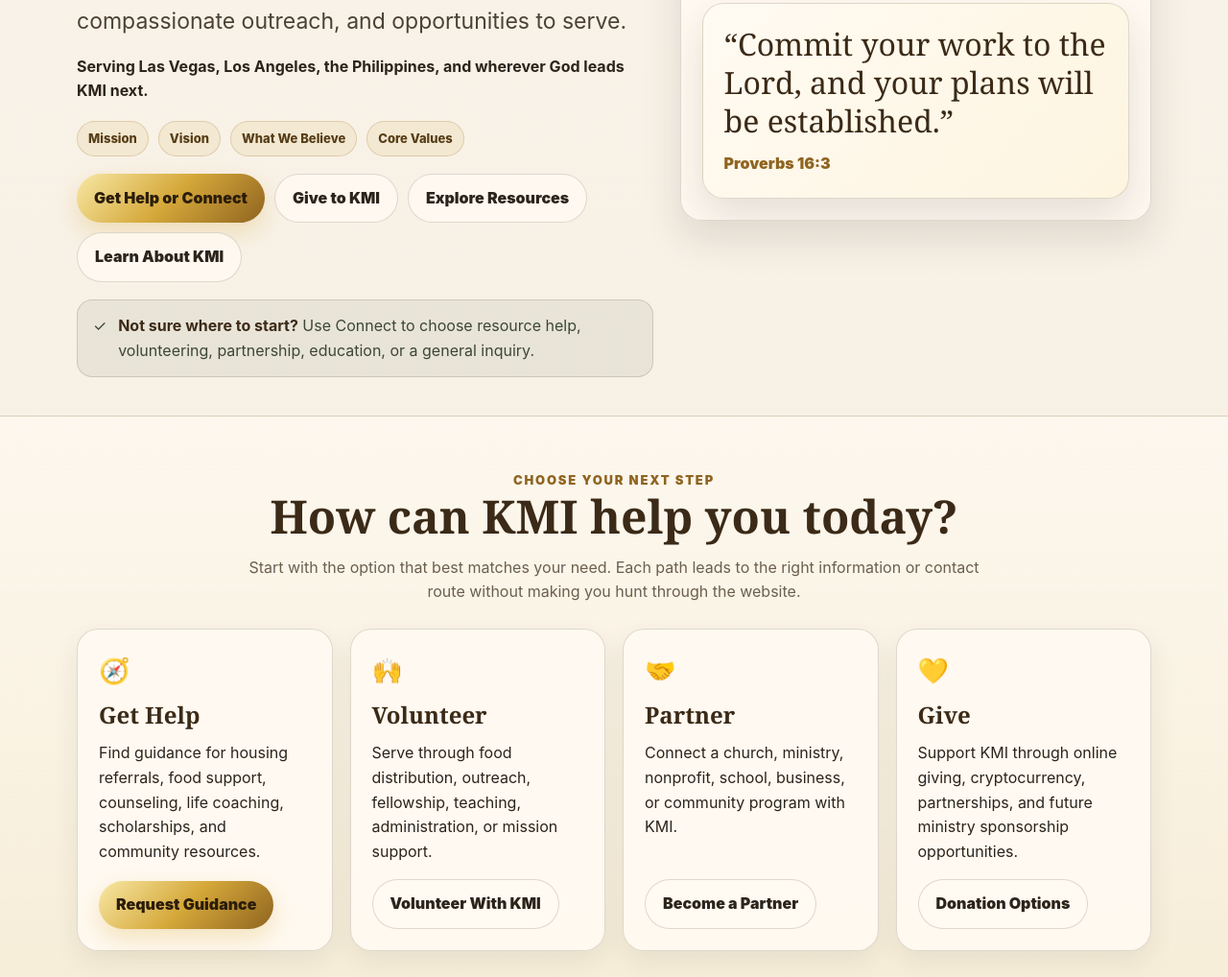
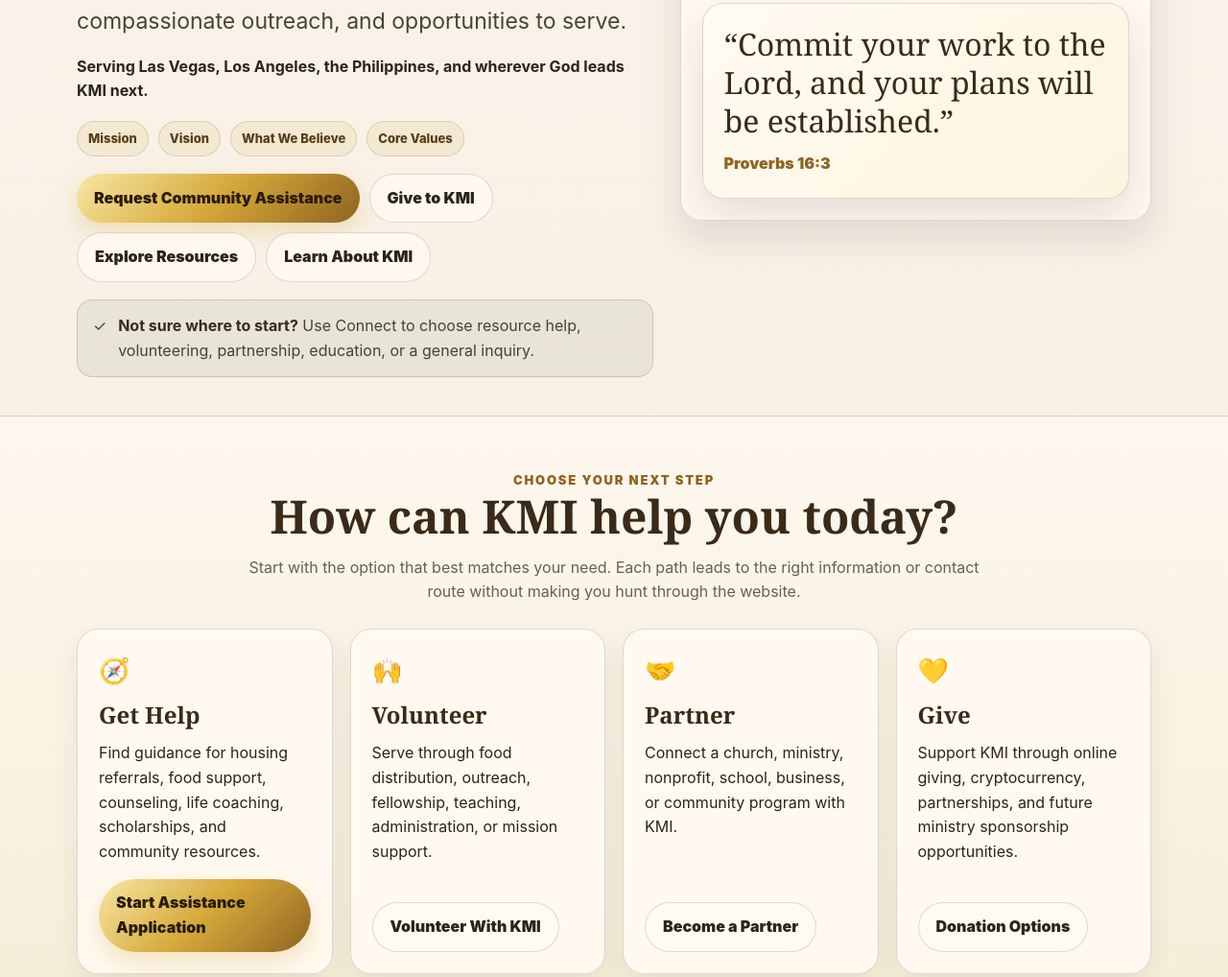
Before and after one commit to EllVii/KMI, a plain HTML site: page index.html in a window 1280 px wide. Shown: the part 844-1862 px from the top of the page at 96% size. Drawn offline with Linux system fonts and the light colour scheme.

Commit message:
Link KMI website assistance requests to standalone APP_FOR_KMI

```diff
--- a/index.html
+++ b/index.html
@@ -52,7 +52,7 @@
           <a class="pill" href="about.html#core-values">Core Values</a>
         </div>
         <div class="hero-actions">
-          <a class="btn gold" href="connect.html#get-help">Get Help or Connect</a>
+          <a class="btn gold" href="https://app.kingdommissionsglobal.org/">Request Community Assistance</a>
           <a class="btn ghost" href="give.html">Give to KMI</a>
           <a class="btn ghost" href="resources.html">Explore Resources</a>
           <a class="btn ghost" href="about.html">Learn About KMI</a>
@@ -80,7 +80,7 @@
         <div class="icon" aria-hidden="true">🧭</div>
         <h3>Get Help</h3>
         <p>Find guidance for housing referrals, food support, counseling, life coaching, scholarships, and community resources.</p>
-        <a class="btn gold" href="connect.html#get-help">Request Guidance</a>
+        <a class="btn gold" href="https://app.kingdommissionsglobal.org/">Start Assistance Application</a>
       </article>
       <article class="card path-card">
         <div class="icon" aria-hidden="true">🙌</div>
```
